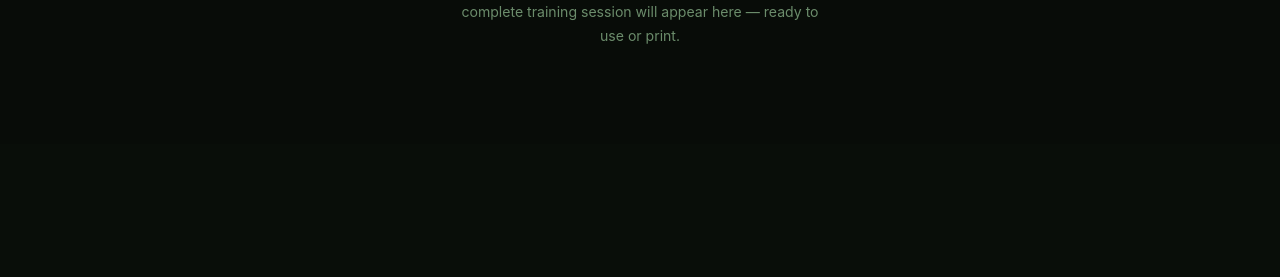
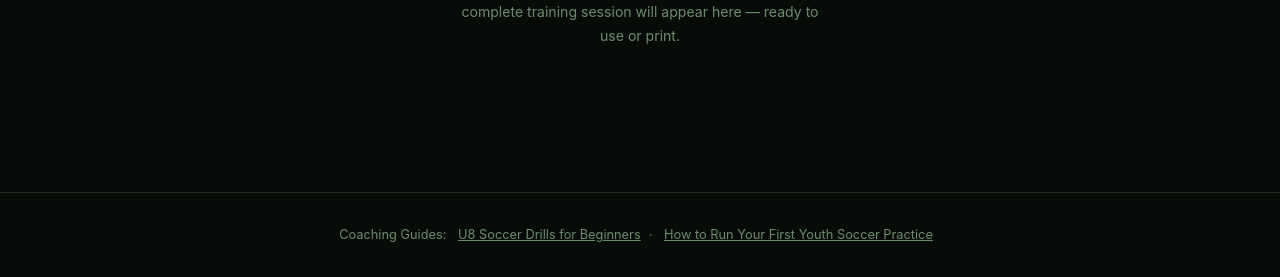
Before and after one commit to mohsinahad/CoachAi, a Flask app: page / in a window 1280 px wide. Shown: the part 814-1091 px from the top of the page. Before the commit the page ends 858 px from the top, so only its background shows below. Run offline with Flask 3, Linux system fonts and the light colour scheme.

Commit message:
Add footer links to coaching guides articles
Gives Google a crawl path to the articles and lets visitors discover them.

Co-Authored-By: Claude Sonnet 4.6 <noreply@anthropic.com>

```diff
--- a/templates/index.html
+++ b/templates/index.html
@@ -1143,6 +1143,12 @@
 </div>
 
 <!-- FEEDBACK WIDGET -->
+<footer style="text-align:center; padding: 2rem 1.5rem; font-size: 0.8rem; color: var(--muted); border-top: 1px solid var(--border); margin-top: 3rem;">
+  <span>Coaching Guides:</span>
+  <a href="/articles/u8-soccer-drills" style="color: var(--muted); text-decoration: underline; margin: 0 0.5rem;">U8 Soccer Drills for Beginners</a>·
+  <a href="/articles/first-youth-soccer-practice" style="color: var(--muted); text-decoration: underline; margin: 0 0.5rem;">How to Run Your First Youth Soccer Practice</a>
+</footer>
+
 <button class="feedback-fab" onclick="openFeedback()">Feedback</button>
 
 <div class="feedback-modal-bg" id="feedback-modal-bg" onclick="closeFeedbackOnBg(event)">
```
